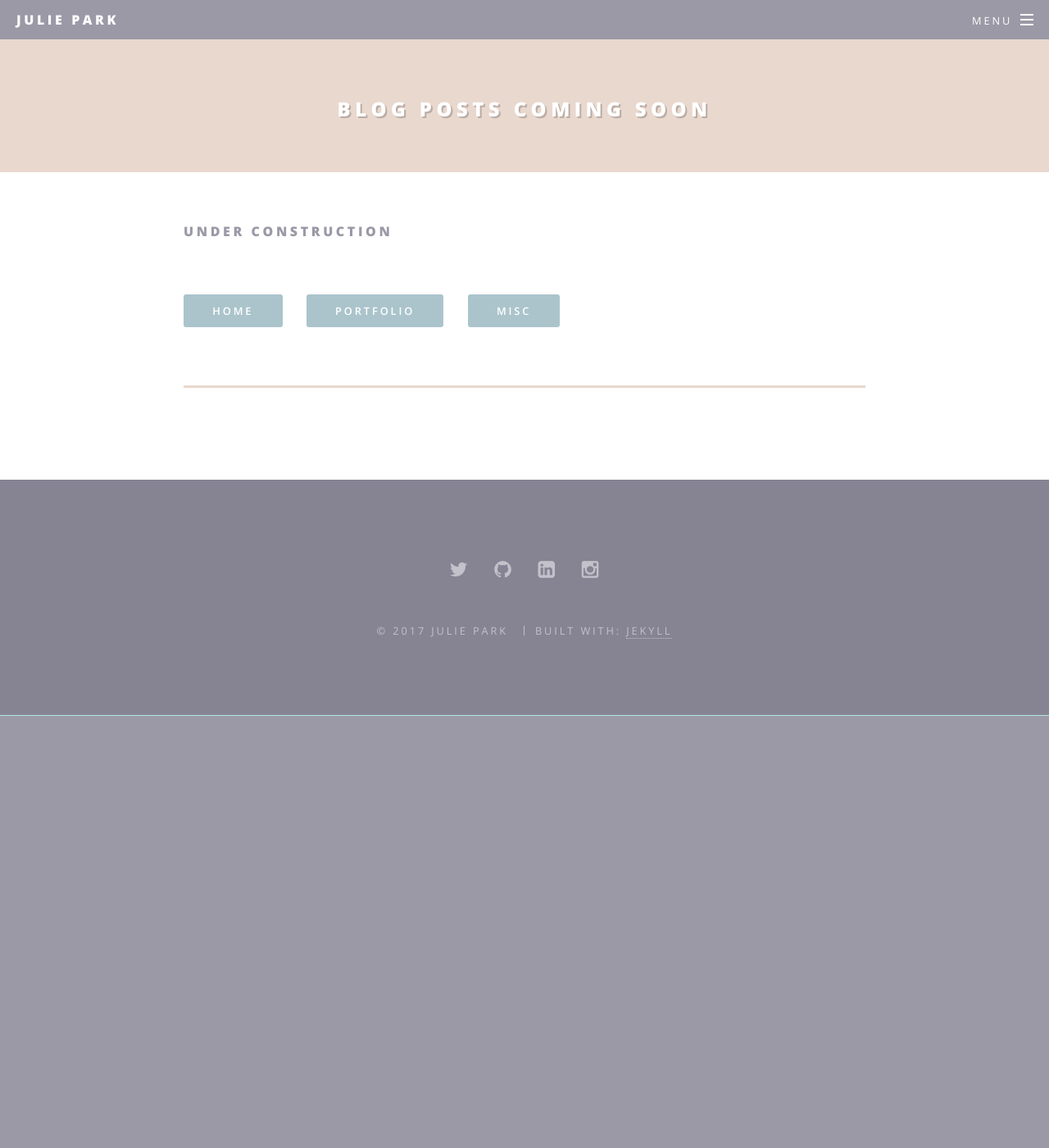
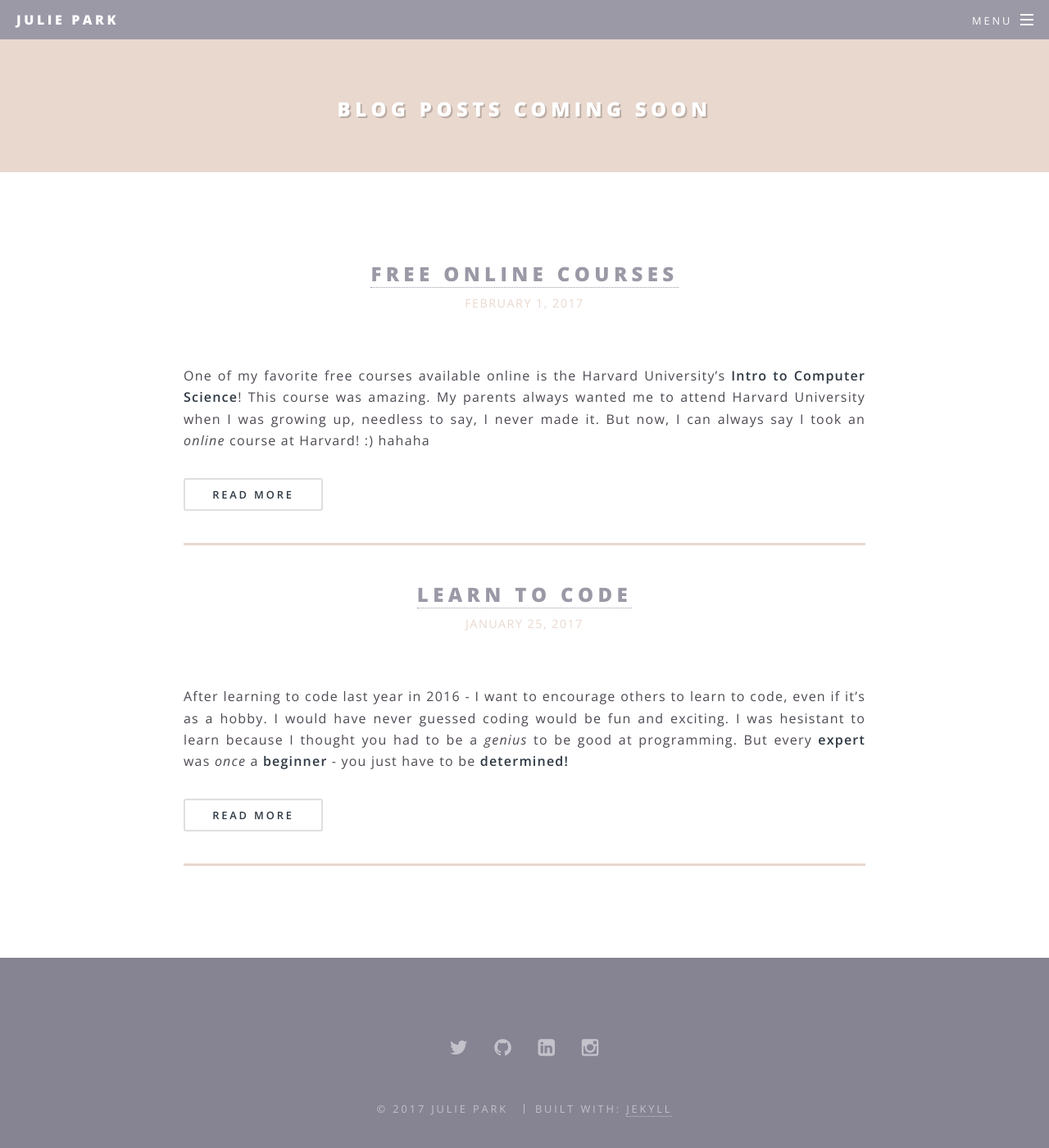
Before and after one commit to jspark721/jp-portfolio2017, a Jekyll site: the page built from blog.html, in a window 1280 px wide and 1400 px high. Shown: the whole window at 82% size. Built offline with Jekyll 4.4.1, drawn with Linux system fonts in a browser that asks for light colours.

Commit message:
added blog posts, fixed some blog and portfolio page styles

```diff
--- a/_layouts/portfolio.html
+++ b/_layouts/portfolio.html
@@ -23,7 +23,7 @@
         <section class="wrapper style5">
             <div class="inner post-teaser">
                 {{ content}}
-                <a class="button" href="/portfolio.html">Back</a>
+                <a class="button" href="/portfolio">Back</a>
             </div>
 
         </section>
--- a/_layouts/post.html
+++ b/_layouts/post.html
@@ -24,7 +24,7 @@
         <section class="wrapper style5">
             <div class="inner post-teaser">
                 {{ content}}
-                <a class="button" href="/blog.html">Back</a>
+                <a class="button" href="/blog">Back</a>
             </div>
 
         </section>
--- /dev/null
+++ b/_posts/2017-01-25-learn-to-code.md
@@ -0,0 +1,33 @@
+---
+layout: post
+title: Learn to Code
+feature-img: "images/pic03.jpg"
+---
+
+After learning to code last year in 2016 - I want to encourage others to learn to code, even if it's as a hobby. I would have never guessed coding would be fun and exciting. I was hesistant to learn because I thought you had to be a *genius* to be good at programming. But every **expert** was *once* a **beginner** - you just have to be **determined!**
+
+Granted, it's fun - but I never said it was easy. Learning to code takes countless hours of dedication. I went through hours of confusion, then the awesome feeling of accomplishment and then back to thinking what the hell am I doing... haha! But in the end, it was all worth it. I am constantly *learning* and *growing* and that's the beauty of it! There will always be new technologies to learn and improve on.
+> "Everybody in this country should learn how to program a computer because it teaches you how to think." -Steve Jobs
+
+To me, coding is empowering and exciting, it's problem solving, it's having breakthrough moments. The sheer joy of creating an idea into something real feels amazing. For those who are creatives, if you think coding is boring, you are *mistaken*! Think about all the beautiful designs you created sitting in your computer not being used to its full potential - coding allows that to happen!
+
+[Watch this](https://www.youtube.com/watch?v=BjKmWk3oE4E) to get some inspiration! It can be intimidating but everything can be intimidating in the beginning. You just have to start and never give up.
+
+Here is a list of some helpful free resources online to start learning how to code!
+
+Website  | Cost
+------------- | -------------
+[FreeCodeCamp](https://www.freecodecamp.com/)  | FREE
+[Khan Acadamy](https://www.khanacademy.org/)  | FREE
+[Coursera](https://www.coursera.com) | FREE
+[edX](https://www.edx.org) | FREE
+[Codecademy](https://www.codecademy.com) | FREE
+[GA Dash](https://dash.generalassemb.ly/) | FREE
+
+
+What are you waiting for? Get started!
+
+{% highlight js %}
+// write your first program
+console.log("Hello World");
+{% endhighlight %}
--- /dev/null
+++ b/_posts/2017-02-01-free-online-courses.md
@@ -0,0 +1,15 @@
+---
+layout: post
+title: Free Online Courses
+feature-img: "images/pic01.jpg"
+---
+
+One of my favorite free courses available online is the Harvard University's **Intro to Computer Science**! This course was amazing. My parents always wanted me to attend Harvard University when I was growing up, needless to say, I never made it. But now, I can always say I took an *online* course at Harvard! :) hahaha
+
+### Free University Computer Science courses available online!
+- [Harvard CS50](https://www.edx.org/course/introduction-computer-science-harvardx-cs50x)
+- [MIT OpenCourseware](https://ocw.mit.edu/index.htm)
+- [Princeton Software Defined Networking](https://www.coursera.org/learn/sdn)
+- [Princeton Algorithms, Part I](https://www.coursera.org/learn/algorithms-part1)
+- [Cornell The Computing Technology Inside Your Smartphone](https://www.edx.org/course/computing-technology-inside-smartphone-cornellx-engri1210x-0)
+- [Georgia Tech Machine Learning I](https://www.udacity.com/course/machine-learning-supervised-learning--ud675)
--- a/blog.html
+++ b/blog.html
@@ -3,16 +3,16 @@ layout: list
 title: Blog Posts coming soon
 ---
 
-<div class="post-teaser">
+<!--<div class="post-teaser">
 <h1>Under Construction</h1><br /><br />
     <ul class="actions">
         <li><a href="/" class="button special">Home</a></li>
         <li><a href="/portfolio.html" class="button special">Portfolio</a></li>
         <li><a href="/misc.html" class="button special">Misc</a></li>
     </ul>
-</div>
+</div>-->
 
-<!--<div class="posts">
+<div class="posts">
     {% for post in site.posts %}
     <div class="post-teaser">
       <header>
@@ -31,4 +31,4 @@ title: Blog Posts coming soon
       </div>
     </div>
     {% endfor %}
-</div>--!>
+</div>
--- a/css/main.scss
+++ b/css/main.scss
@@ -1989,9 +1989,16 @@ article {
         h1 {
             color: _palette(bg);
         }
+        h2, h3, h4, h5 {
+            color: _palette(accent2,bg) !important;
+        }
         img {
             width: 550px !important;
             height: auto;
         }
     }
 }
+
+.excerpt {
+    text-align: justify;
+}
--- a/portfolio.html
+++ b/portfolio.html
@@ -18,7 +18,7 @@ title: Portfolio
                         <img src=" {{ portfolio.thumbnail-path}}" alt=" {{ portfolio.title }}"/>
 
                         <div class="mask">
-                            <a href= "{{ portfolio.url | prepend: site.baseurl}}"> <h2>{{ portfolio.title }}</h2><p>{{portfolio.description}}</p></a>
+                            <!--<a href= "{{ portfolio.url | prepend: site.baseurl}}">--> <h2>{{ portfolio.title }}</h2><p>{{portfolio.description}}</p>
                         </div>
                     </div>
                 </span>
```
Also changed, not shown: _posts/2017-01-22-sample.md (deleted, +0 -9 lines), markdown.md (renamed from _posts/2017-01-26-markdown.md).
